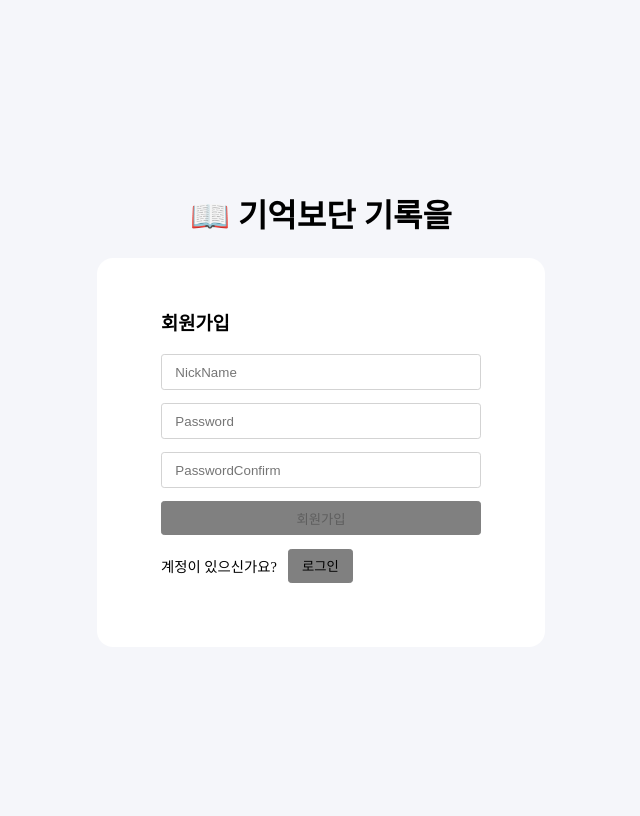
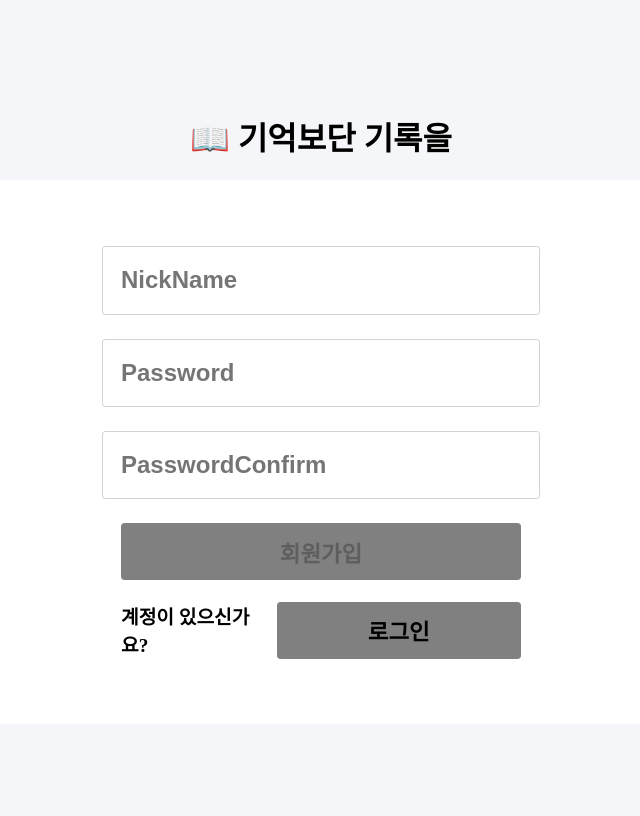
Before and after one commit to DaeseongLee/spartaWeb1, a Flask app: page /user/join in a window 1280 px wide. Shown: the whole page, without its empty margins (319-959 px from the left). Run offline with Flask 2, Linux system fonts and the light colour scheme.

Commit message:
Final Commit

```diff
--- a/app.py
+++ b/app.py
@@ -7,7 +7,8 @@ import jwt
 from datetime import datetime as date
 import json
 
-client = MongoClient('localhost', 27017)
+client = MongoClient('mongodb://spartaWeb1:spartaWeb1@localhost', 27017)
+# client = MongoClient('localhost', 27017)
 app = Flask(__name__)
 db = client.sparataWeb1
 secret_key = 'secret_key'
@@ -228,7 +229,7 @@ def content():
     doc = {'key': key,
            'title': data['title'],
            'content': data['content'],
-           'reference': data['content'],
+           'reference': data['reference'],
            'createdAt': date_time,
            'like': 0,
            'writer': data['writer'],
--- a/static/css/login.css
+++ b/static/css/login.css
@@ -2,6 +2,18 @@
     --bgColor: #f5f6fa;
     --boxColor: #B5DCE8;
     --borderRadius: 0.2rem;
+}
+
+
+.login{
+    width:80%;
+    height:50%;
+    min-height: 30em;
+    display: flex;
+    flex-direction: column;
+    justify-content: center;
+    align-items: center;
+
 }
 
 body {
@@ -16,14 +28,26 @@ body {
 .form {
     display: flex;
     flex-direction: column;
+    justify-content: center;
+    align-items: center;
+    flex-direction: column;
+    width:100%;
+    max-width: 25rem;
+    max-height:35em;
 }
 
 .form input {
+    font-size: 1.5rem;
+    max-height:15em;
+    width:100%;
     margin-bottom: 1em;
 }
 
+
+
 input {
-    padding: .7em 1em;
+    font-size: 1rem;
+    padding: .8em 1.1rem;
 }
 
 input[type="submit"] {
@@ -96,7 +120,7 @@ header {
 
 .login {
     background-color: white;
-    padding: 2rem 4rem 4rem 4rem;
+    padding: 2rem 4rem 2em 4rem;
     border-radius: 1rem;
 
 
@@ -127,25 +151,29 @@ span {
         transition: .2s linear color;
     }
 
-    html {
-        font-size: 10px;
+    button , input,span {
+        font-size: 1.1rem;
         transition: .3s linear all;
     }
 }
 
-@media screen and (min-width: 1300px) {
-    html {
-        font-size: 18px;
+@media screen and (min-width: 570px){
+        button , input,span {
+        font-size: 1.2rem;
+        transition: .3s linear all;
     }
 }
 
 
-/*대성님 파트*/
-.form.join {
-    display: flex;
-    flex-direction: column;
-    width: 20rem;
 
+@media screen and (min-width: 1300px) {
+    .login {
+        font-size: 18px;
+    }
+       button , input,span {
+        font-size: 1.3rem;
+        transition: .3ss linear all;
+    }
 }
 
 .help {
@@ -166,3 +194,24 @@ span {
     padding: 0;
 
 }
+
+.bottom_box{
+    margin-top: 0;
+    width:90%;
+    max-width: 25rem;
+    display: flex;
+    align-items: center;
+    justify-content: space-between;
+    display: flex;
+    justify-content: space-between;
+}
+
+button{
+    font-size: 1.4rem;
+     width:65%;
+}
+
+
+*{
+    font-weight: 700;
+}
--- a/templates/detail.html
+++ b/templates/detail.html
@@ -3,7 +3,7 @@
 
 <head>
     <!-- Webpage Title -->
-    <title>상세 페이지 | 기억보단 기록을 </title>
+    <title>기억보단 기록을 | 상세 페이지</title>
 
     <!-- Required meta tags -->
     <meta charset="utf-8">
--- a/templates/join.html
+++ b/templates/join.html
@@ -6,7 +6,7 @@
     <meta property="og:image" content="{{ url_for('static', filename='ogimage.png') }}" />
 
     <meta charset="UTF-8">
-    <title>오늘 무엇을 읽을까? | 회원가입</title>
+    <title>기억보단 기록을 | 회원가입</title>
     <link href="{{ url_for('static', filename='./css/login.css') }}" rel="stylesheet">
     <link rel="shortcut icon" href="/static/img/favicon.ico" type="image/x-icon">
     <script>
@@ -167,9 +167,7 @@
 <h1 class="title">  📖 기억보단 기록을</h1>
 <h1 class="warning"> 화면이 좁습니다. 넓혀주세요.</h1>
 <main class="login">
-    <h3>회원가입</h3>
-
-    <div class="form join">
+    <div class="form">
         <input type="text" placeholder="NickName" name="nickName" id="nickName" onkeyup="isValidNickName()" required>
         <span id="help-nickName" class="help"></span>
         <input type="password" placeholder="Password" name="password" id="password" onkeyup="isValidPassword(value)"
@@ -180,8 +178,11 @@
         <span id="help-passwordConfirm" class="help">영문과 숫자 조합의 8-20자의 비밀번호를 설정해주세요. 특수문자(!@#$%^&*)도 사용 가능합니다.</span>
         <button onclick="createAccount()" class="login_btn" disabled>회원가입</button>
     </div>
-    <span>계정이 있으신가요?</span>
-    <button onclick="window.location.href='/user/login'">로그인</button>
+
+    <div class="bottom_box">
+        <span>계정이 있으신가요?</span>
+        <button onclick="window.location.href='/user/login'">로그인</button>
+    </div>
 </main>
 
 </body>
--- a/templates/mypage.html
+++ b/templates/mypage.html
@@ -8,7 +8,7 @@
     <meta property="og:image" content="{{ url_for('static', filename='ogimage.png') }}" />
     <meta name="viewport" content="width=device-width, initial-scale=1.0"/>
     <meta http-equiv="X-UA-Compatible" content="IE=edge"/>
-    <title>상세 페이지 | 기억보단 기록을</title>
+    <title> 기억보단 기록을 | 좋아요 </title>
     <link rel="shortcut icon" href="/static/img/favicon.ico" type="image/x-icon">
 
     <script src="https://ajax.googleapis.com/ajax/libs/jquery/3.5.1/jquery.min.js"></script>
```
Also changed, not shown: templates/login.html (+9 -7 lines), templates/main.html (+7 -5 lines).
